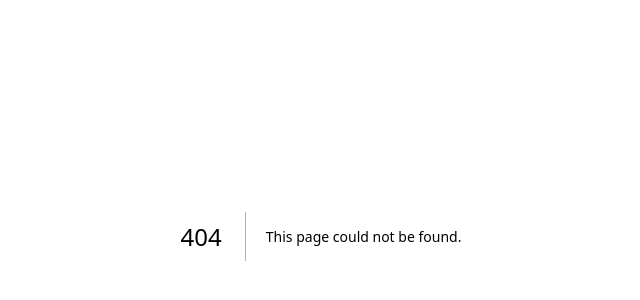
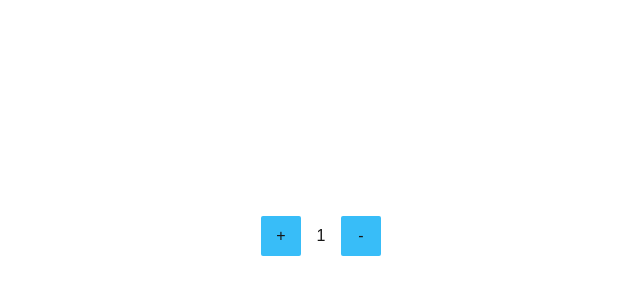
Before and after one commit to tylermeekel/cprg306-assignments, a Next.js app: page /week-4 in a window 1280 px wide. Before the commit this address had no page. Shown: the part 164-464 px from the top of the page, without its empty margins (319-959 px from the left). Built offline with nearby package versions, Linux system fonts and the light colour scheme.

Commit message:
Week 4 complete

```diff
--- a/app/page.js
+++ b/app/page.js
@@ -7,6 +7,7 @@ export default function Home() {
       <ul>
         <li className="underline text-cyan-600 hover:text-cyan-300"><Link href="/week-2">Week 2</Link></li>
         <li className="underline text-cyan-600 hover:text-cyan-300"><Link href="/week-3">Week 3</Link></li>
+        <li className="underline text-cyan-600 hover:text-cyan-300"><Link href="/week-4">Week 4</Link></li>
       </ul>
     </main>
   );
--- /dev/null
+++ b/app/week-4/new-item.js
@@ -0,0 +1,27 @@
+"use client"
+
+import { useState } from "react"
+
+export default function NewItem() {
+    const [quantity, setQuantity] = useState(1);
+
+    const increment = () => {
+        if (quantity + 1 <= 20) {
+            setQuantity(quantity + 1);
+        }
+    }
+
+    const decrement = () => {
+        if (quantity - 1 >= 1) {
+            setQuantity(quantity - 1)
+        }
+    }
+
+    return (
+        <div className="flex text-center items-center">
+            <button onClick={increment} disabled={quantity == 20} className="h-10 w-10 bg-sky-400 rounded-sm">+</button>
+            <span className="w-10 align-middle">{quantity}</span>
+            <button onClick={decrement} disabled={quantity == 1} className="h-10 w-10 bg-sky-400 rounded-sm">-</button>
+        </div>
+    )
+}
--- /dev/null
+++ b/app/week-4/page.js
@@ -0,0 +1,9 @@
+import NewItem from "./new-item";
+
+export default function Page() {
+    return (
+        <div className="flex h-screen justify-center">
+            <NewItem />
+        </div>
+    )
+}
```
